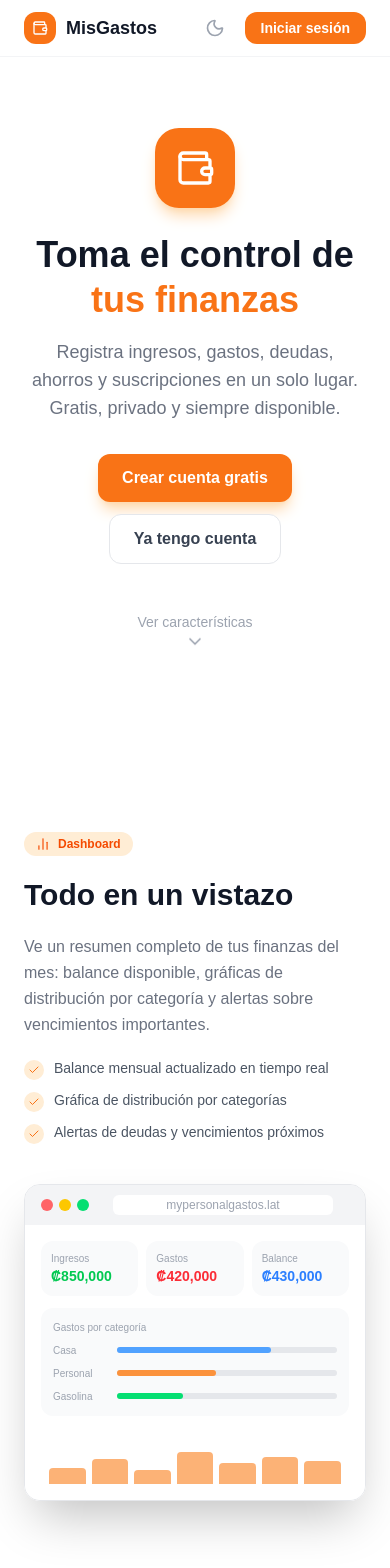
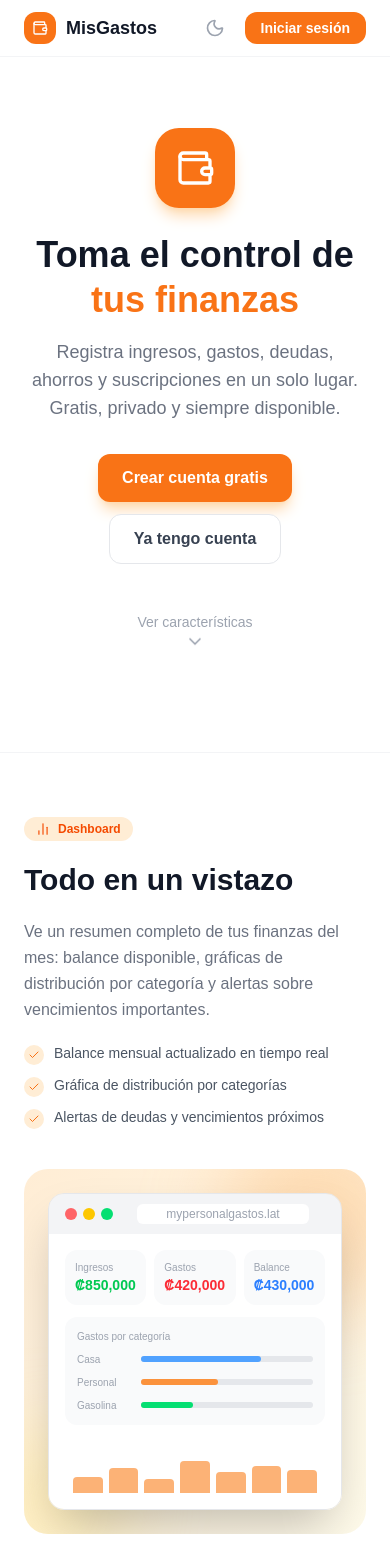
Before and after one commit to camaroncin2/Gastos-app, a Next.js app: page /login in a window 390 px wide. Shown: the top 1568 px of the page. Built offline with nearby package versions, Linux system fonts and the light colour scheme; no server answers.

Commit message:
feat: redesign feature sections with colored panels + fix mobile logout

```diff
--- a/src/app/login/page.tsx
+++ b/src/app/login/page.tsx
@@ -300,16 +300,28 @@ const FEATURES = [
   },
 ];
 
+// ── Palette per section index ───────────────────────────────────
+const SECTION_PALETTES = [
+  { panel: "bg-gradient-to-br from-orange-100 to-amber-50 dark:from-orange-900/25 dark:to-amber-900/10", dot1: "bg-orange-300/40", dot2: "bg-amber-200/40" },
+  { panel: "bg-gradient-to-br from-blue-100 to-sky-50 dark:from-blue-900/25 dark:to-sky-900/10",       dot1: "bg-blue-300/40",  dot2: "bg-sky-200/40" },
+  { panel: "bg-gradient-to-br from-rose-100 to-pink-50 dark:from-rose-900/25 dark:to-pink-900/10",     dot1: "bg-rose-300/40", dot2: "bg-pink-200/40" },
+  { panel: "bg-gradient-to-br from-green-100 to-emerald-50 dark:from-green-900/25 dark:to-emerald-900/10", dot1: "bg-green-300/40", dot2: "bg-emerald-200/40" },
+  { panel: "bg-gradient-to-br from-purple-100 to-violet-50 dark:from-purple-900/25 dark:to-violet-900/10", dot1: "bg-purple-300/40", dot2: "bg-violet-200/40" },
+  { panel: "bg-gradient-to-br from-teal-100 to-cyan-50 dark:from-teal-900/25 dark:to-cyan-900/10",     dot1: "bg-teal-300/40",  dot2: "bg-cyan-200/40" },
+  { panel: "bg-gradient-to-br from-indigo-100 to-blue-50 dark:from-indigo-900/25 dark:to-blue-900/10", dot1: "bg-indigo-300/40", dot2: "bg-blue-200/40" },
+];
+
 // ── Feature Section ──────────────────────────────────────────────
 
 function FeatureSection({ feature, reversed, index }: { feature: typeof FEATURES[0]; reversed: boolean; index: number }) {
   const { Mockup, Icon } = feature;
-  const isEven = index % 2 === 0;
+  const palette = SECTION_PALETTES[index % SECTION_PALETTES.length];
   return (
-    <section className="py-20 px-6 relative overflow-hidden">
-      <div className={`absolute inset-0 ${isEven ? "skew-y-1" : "-skew-y-1"} bg-gray-50 dark:bg-dark-card/30 -z-10`} />
-      <div className="max-w-5xl mx-auto relative">
-        <div className={`flex flex-col ${reversed ? "lg:flex-row-reverse" : "lg:flex-row"} items-center gap-10 lg:gap-16`}>
+    <section className="py-16 px-6 border-t border-gray-100 dark:border-dark-border">
+      <div className="max-w-6xl mx-auto">
+        <div className={`flex flex-col ${reversed ? "lg:flex-row-reverse" : "lg:flex-row"} items-center gap-10 lg:gap-20`}>
+
+          {/* ── Text column ── */}
           <motion.div
             initial={{ opacity: 0, x: reversed ? 40 : -40 }}
             whileInView={{ opacity: 1, x: 0 }}
@@ -334,15 +346,27 @@ function FeatureSection({ feature, reversed, index }: { feature: typeof FEATURES
               ))}
             </ul>
           </motion.div>
+
+          {/* ── Visual column: large colored panel + mockup card inside ── */}
           <motion.div
             initial={{ opacity: 0, x: reversed ? -40 : 40 }}
             whileInView={{ opacity: 1, x: 0 }}
             viewport={{ once: true }}
             transition={{ duration: 0.5 }}
-            className="flex-1 w-full max-w-md"
+            className="flex-1 w-full"
           >
-            <Mockup />
+            {/* Large decorative panel (the "green" area in the sketch) */}
+            <div className={`relative rounded-3xl ${palette.panel} p-6 md:p-10 overflow-hidden`}>
+              {/* Background accent circles */}
+              <div className={`absolute -top-12 -right-12 w-48 h-48 rounded-full ${palette.dot1} blur-2xl`} />
+              <div className={`absolute -bottom-10 -left-10 w-36 h-36 rounded-full ${palette.dot2} blur-2xl`} />
+              {/* Browser-frame card (the "blue" box in the sketch) */}
+              <div className="relative z-10">
+                <Mockup />
+              </div>
+            </div>
           </motion.div>
+
         </div>
       </div>
     </section>
--- a/src/components/layout/TopBar.tsx
+++ b/src/components/layout/TopBar.tsx
@@ -124,23 +124,21 @@ export default function TopBar({ activeView, onMenuToggle, isMobile }: TopBarPro
             <NotificationsPanel open={notifOpen} onClose={() => setNotifOpen(false)} />
           </div>
 
-          {/* Avatar + logout */}
-          {!isMobile && (
-            <div className="flex items-center gap-2">
-              <div className="w-9 h-9 rounded-full bg-orange-100 dark:bg-orange-500/20 flex items-center justify-center">
-                <span className="text-sm font-bold text-orange-500">{userName.split(" ").map((w: string) => w[0]).join("").toUpperCase().slice(0, 2) || "U"}</span>
+          {/* Avatar + logout — visible on all screen sizes */}
+          <div className="flex items-center gap-1.5 md:gap-2">
+            <div className="w-7 h-7 md:w-9 md:h-9 rounded-full bg-orange-100 dark:bg-orange-500/20 flex items-center justify-center shrink-0">
+              <span className="text-xs md:text-sm font-bold text-orange-500">{userName.split(" ").map((w: string) => w[0]).join("").toUpperCase().slice(0, 2) || "U"}</span>
             </div>
             <motion.button
               whileHover={{ scale: 1.05 }}
               whileTap={{ scale: 0.95 }}
               onClick={handleLogout}
-                className="p-2 rounded-xl hover:bg-gray-50 dark:hover:bg-dark-surface text-gray-400 hover:text-red-500 dark:hover:text-red-400 transition-colors"
+              className="p-1.5 md:p-2 rounded-xl hover:bg-gray-50 dark:hover:bg-dark-surface text-gray-400 hover:text-red-500 dark:hover:text-red-400 transition-colors"
               title="Cerrar sesión"
             >
-                <LogOut className="w-5 h-5" />
+              <LogOut className="w-4 h-4 md:w-5 md:h-5" />
             </motion.button>
           </div>
-          )}
         </div>
       </div>
 
```
Lines whose indentation alone changed are shown as unchanged.
